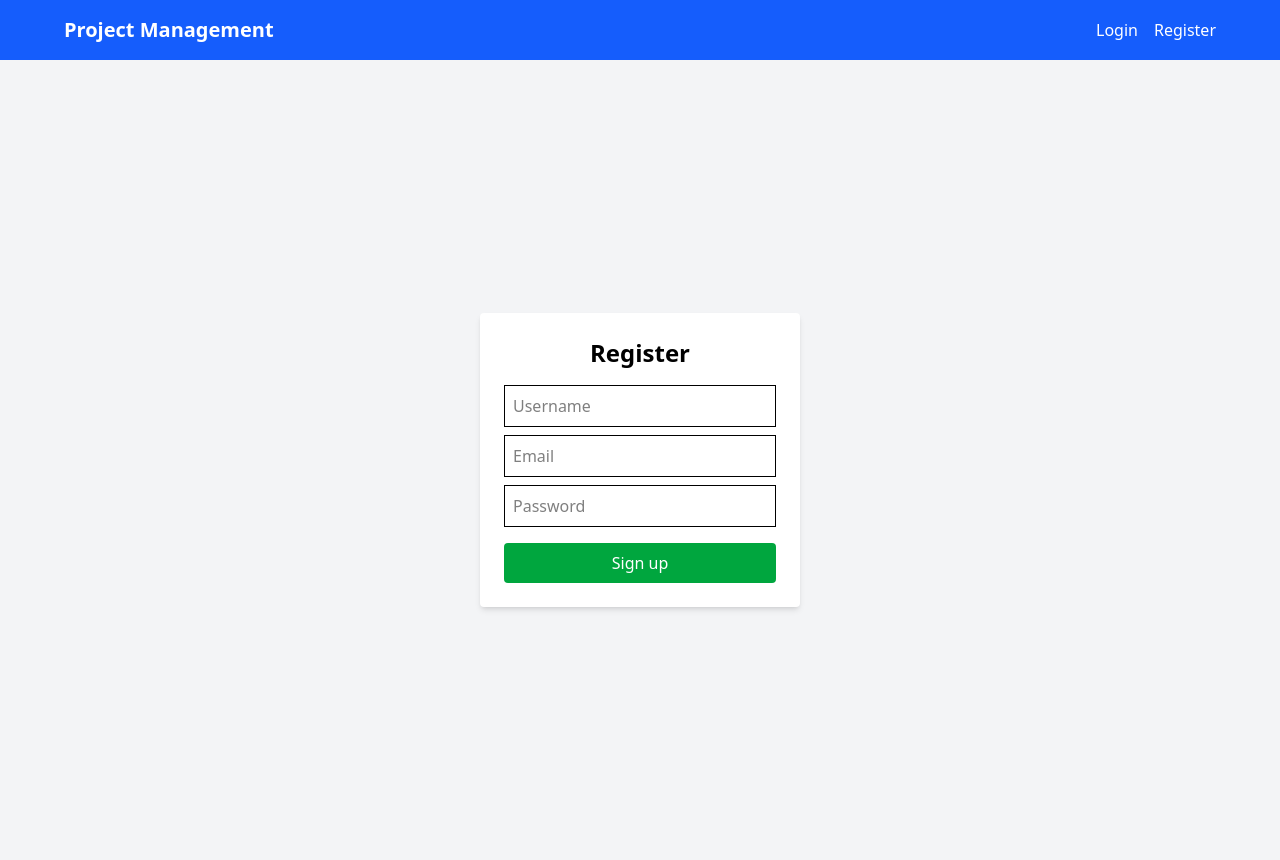
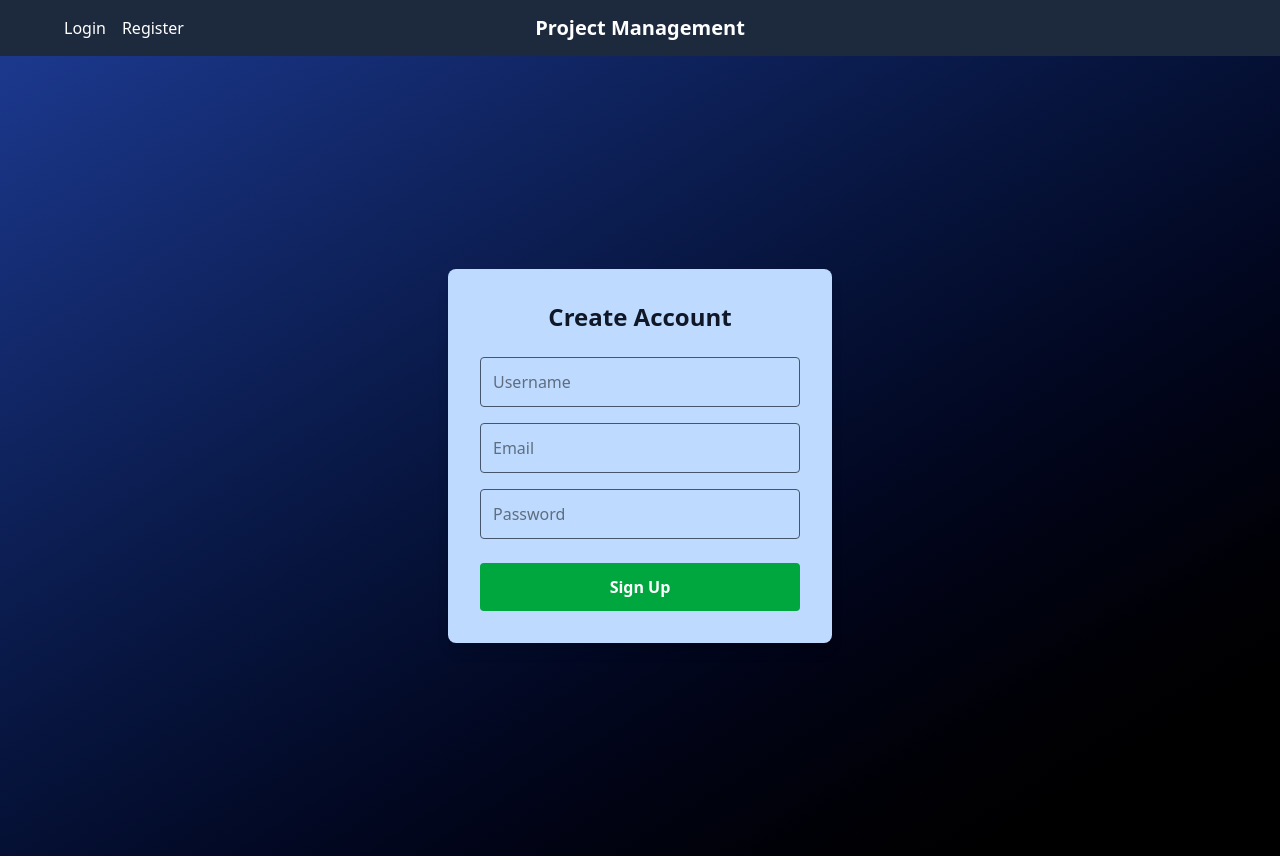
Before and after one commit to AmmarDaud/MERN-Capstone-Project-Frontend, a React (Vite) app: page /register in a window 1280 px wide. Built offline with nearby package versions, Linux system fonts and the light colour scheme.

Commit message:
Fixed the registration Route & some rest changes

```diff
--- a/src/App.jsx
+++ b/src/App.jsx
@@ -1,9 +1,9 @@
 import { BrowserRouter, Routes, Route } from "react-router-dom";
 import { AuthProvider } from "./context/AuthContext";
 import Login from "./pages/Login.JSX";
-import Register from "./pages/Register";
-import Dashboard from "./pages/Dashboard";
-import ProjectPage from "./pages/Project";
+import Register from "./pages/Register.jsx";
+import Dashboard from "./pages/Dashboard.jsx";
+import ProjectPage from "./pages/Project.jsx";
 import ProtectedRoute from "./components/ProtectedRoute";
 import Navbar from "./components/Navbar";
 
--- a/src/components/Navbar.jsx
+++ b/src/components/Navbar.jsx
@@ -12,9 +12,9 @@ export default function Navbar() {
   };
 
   return (
-    <nav className="bg-blue-600 text-white p-4 shadow-md">
+    <nav className="bg-slate-800 text-white p-4 shadow-md">
       <div className="max-w-6xl mx-auto flex justify-between items-center">
-        <Link to="/" className="text-xl font-bold">
+        <Link to="/" className="text-xl font-bold text-center absolute left-1/2 -translate-x-1/2 ">
           Project Management
         </Link>
 
--- a/src/context/AuthContext.jsx
+++ b/src/context/AuthContext.jsx
@@ -1,4 +1,5 @@
-import { createContext, useState, useEffect } from "react";
+import { useState, useEffect } from "react";
+import  {createContext}  from "react";
 
 export const AuthContext = createContext();
 
--- a/src/pages/Login.jsx
+++ b/src/pages/Login.jsx
@@ -28,29 +28,36 @@ export default function Login() {
   };
 
   return (
-    <div className="flex justify-center items-center h-screen bg-gray-100">
+    <div className="min-h-screen flex items-center justify-center bg-gradient-to-br from-blue-900 to-black">
       <form
         onSubmit={handleSubmit}
-        className="bg-white shadow-md rounded p-6 w-80"
+        className="bg-blue-200 rounded-lg shadow-lg p-8 w-full max-w-sm"
       >
-        <h1 className="text-2xl font-bold mb-4 text-center">Login</h1>
+        <h1 className="text-2xl font-bold mb-6 text-center text-gray-800">
+          Sign In
+        </h1>
+
         <input
           type="email"
           placeholder="Email"
-          className="border p-2 w-full mb-2"
+          className="w-full p-3 mb-4 rounded border border-slate-600 focus:outline-none focus:ring-2 focus:ring-blue-400"
           value={form.email}
           onChange={(e) => setForm({ ...form, email: e.target.value })}
           required
-        />
+          autoComplete="email"/>
+
         <input
           type="password"
           placeholder="Password"
-          className="border p-2 w-full mb-4"
+          className="w-full p-3 mb-6 rounded border border-slate-600 focus:outline-none focus:ring-2 focus:ring-blue-400"
           value={form.password}
           onChange={(e) => setForm({ ...form, password: e.target.value })}
           required
-        />
-        <button className="bg-blue-600 text-white px-4 py-2 rounded w-full hover:bg-blue-700">
+          autoComplete="current-password"/>
+
+        <button
+          type="submit"
+          className="w-full bg-blue-600 hover:bg-blue-700 text-white font-semibold py-3 rounded transition">
           Login
         </button>
       </form>
--- a/src/pages/Project.jsx
+++ b/src/pages/Project.jsx
@@ -9,7 +9,7 @@ export default function ProjectPage() {
   const [description, setDescription] = useState("");
   const [loading, setLoading] = useState(true);
 
-  // ✅ Fetch tasks when page loads
+  // Fetch tasks when page loads
   useEffect(() => {
     API.get(`/projects/${id}/tasks`)
       .then((res) => {
@@ -19,7 +19,7 @@ export default function ProjectPage() {
       .catch(() => setLoading(false));
   }, [id]);
 
-  // ✅ Create a new task
+  // Create a new task
   const createTask = async (e) => {
     e.preventDefault();
     try {
@@ -79,7 +79,7 @@ export default function ProjectPage() {
         />
         <button
           type="submit"
-          className="bg-blue-500 text-white px-4 py-2 rounded w-full"
+          className="bg-blue-400 text-white px-4 py-2 rounded w-full"
         >
           Add Task
         </button>
--- a/src/pages/Register.jsx
+++ b/src/pages/Register.jsx
@@ -8,12 +8,14 @@ export default function Register() {
   const handleSubmit = async (e) => {
     e.preventDefault();
     try {
-      const res = await fetch("http://localhost:5000/api/auth/register", {
+      const res = await fetch("http://localhost:5000/api/register", {
         method: "POST",
         headers: { "Content-Type": "application/json" },
         body: JSON.stringify(form),
       });
+
       const data = await res.json();
+
       if (res.ok) {
         alert("Registration successful! Please login.");
         navigate("/login");
@@ -26,35 +28,49 @@ export default function Register() {
   };
 
   return (
-    <div className="flex justify-center items-center h-screen bg-gray-100">
-      <form onSubmit={handleSubmit} className="bg-white shadow-md rounded p-6 w-80">
-        <h1 className="text-2xl font-bold mb-4 text-center">Register</h1>
+    <div className="min-h-screen flex items-center justify-center bg-gradient-to-br from-blue-900 to-black">
+      <form
+        onSubmit={handleSubmit}
+        className="bg-blue-200 rounded-lg shadow-lg p-8 w-full max-w-sm"
+      >
+        <h1 className="text-2xl font-bold mb-6 text-center text-gray-900">
+          Create Account
+        </h1>
+
         <input
           type="text"
           placeholder="Username"
-          className="border p-2 w-full mb-2"
+          className="w-full p-3 mb-4 rounded border border-slate-600 focus:outline-none focus:ring-2 focus:ring-blue-400"
           value={form.username}
           onChange={(e) => setForm({ ...form, username: e.target.value })}
           required
         />
+
         <input
           type="email"
           placeholder="Email"
-          className="border p-2 w-full mb-2"
+          className="w-full p-3 mb-4 rounded border border-slate-600 focus:outline-none focus:ring-2 focus:ring-blue-400"
           value={form.email}
           onChange={(e) => setForm({ ...form, email: e.target.value })}
           required
+          autoComplete="email"
         />
+
         <input
           type="password"
           placeholder="Password"
-          className="border p-2 w-full mb-4"
+          className="w-full p-3 mb-6 rounded border border-slate-600 focus:outline-none focus:ring-2 focus:ring-blue-400"
           value={form.password}
           onChange={(e) => setForm({ ...form, password: e.target.value })}
           required
+          autoComplete="new-password"
         />
-        <button className="bg-green-600 text-white px-4 py-2 rounded w-full hover:bg-green-700">
-          Sign up
+
+        <button
+          type="submit"
+          className="w-full bg-green-600 hover:bg-green-700 text-white font-semibold py-3 rounded transition"
+        >
+          Sign Up
         </button>
       </form>
     </div>
```
Also changed, not shown: src/pages/Dashboard.jsx (+47 -19 lines).
